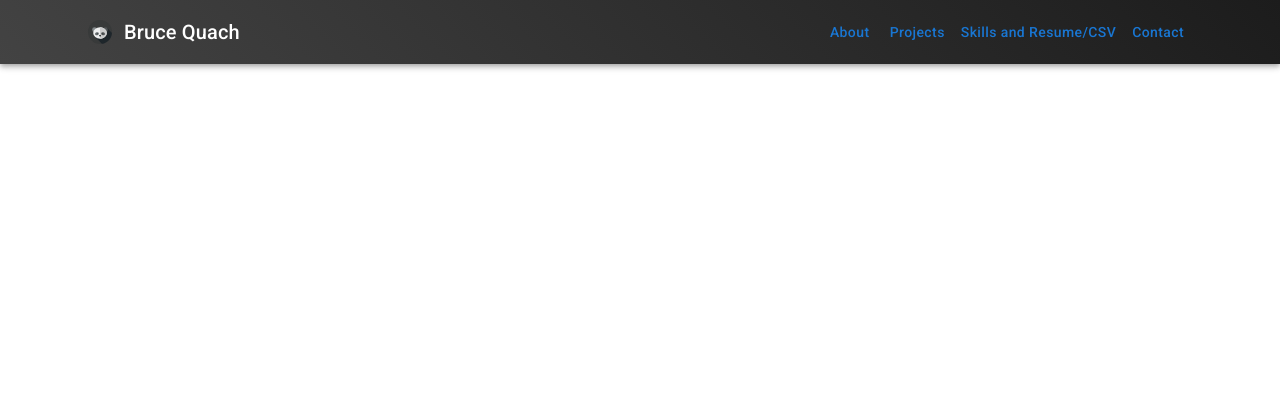
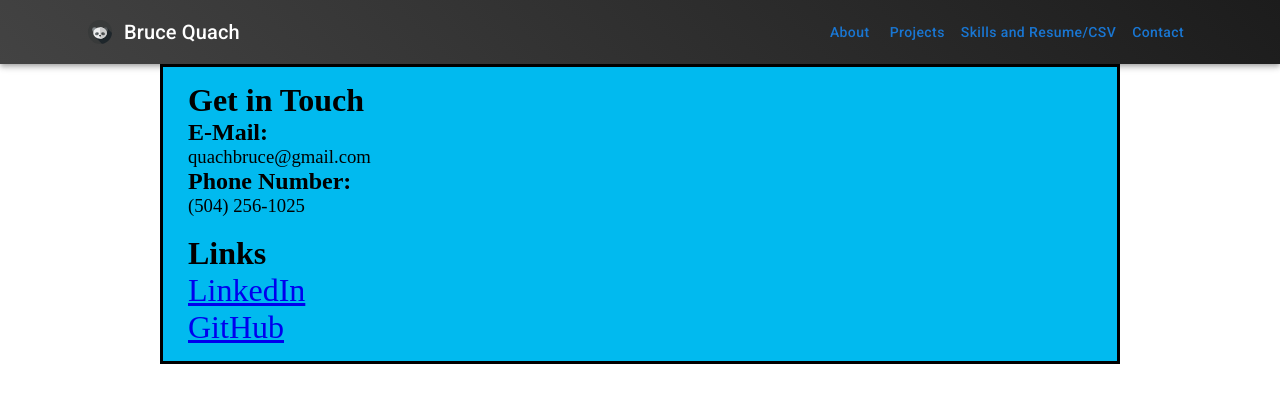
Before and after one commit to bquach1/website, a React (Create React App) app: page /website/contact in a window 1280 px wide. Shown: the top 402 px of the page. Built offline with nearby package versions, Linux system fonts and the light colour scheme.

Commit message:
Complete router change

```diff
--- a/package.json
+++ b/package.json
@@ -2,7 +2,7 @@
   "name": "website",
   "version": "0.1.0",
   "private": true,
-  "homepage": "https://bquach1.github.io/website",
+  "homepage": "https://bquach1.github.io/website/",
   "dependencies": {
     "-": "^0.0.1",
     "@emotion/react": "^11.13.3",
--- a/src/App.js
+++ b/src/App.js
@@ -1,7 +1,7 @@
 import React from "react";
 import "./App.css";
 import Navbar from "./components/navbar";
-import { BrowserRouter as Router, Routes, Route } from "react-router-dom";
+import { Routes, Route } from "react-router-dom"; // Update: Use Routes instead of Switch
 import Home from "./pages/index";
 import Links from "./pages/links";
 import Contact from "./pages/contact";
@@ -10,7 +10,7 @@ import "./css/scrollbar.css";
 
 function App() {
   return (
-    <Router>
+    <div>
       <Navbar />
       <Routes>
         <Route path="/" element={<Home />} />
@@ -19,7 +19,7 @@ function App() {
         <Route path="/links" element={<Links />} />
         <Route path="/contact" element={<Contact />} />
       </Routes>
-    </Router>
+    </div>
   );
 }
 
--- a/src/index.js
+++ b/src/index.js
@@ -1,6 +1,7 @@
 import React from "react";
 import ReactDOM from "react-dom/client"; // Import from 'react-dom/client'
 import App from "./App";
+import { BrowserRouter } from "react-router-dom";
 
 // Create a root element using createRoot
 const root = ReactDOM.createRoot(document.getElementById("root"));
@@ -8,6 +9,8 @@ const root = ReactDOM.createRoot(document.getElementById("root"));
 // Render the app inside the root element
 root.render(
   <React.StrictMode>
-    <App />
+    <BrowserRouter basename="/website">
+      <App />
+    </BrowserRouter>
   </React.StrictMode>
 );
```
